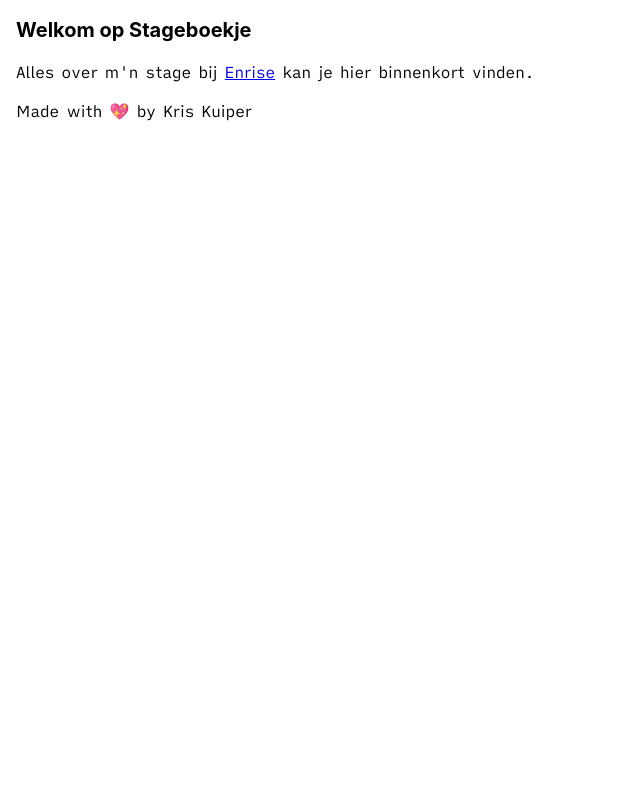
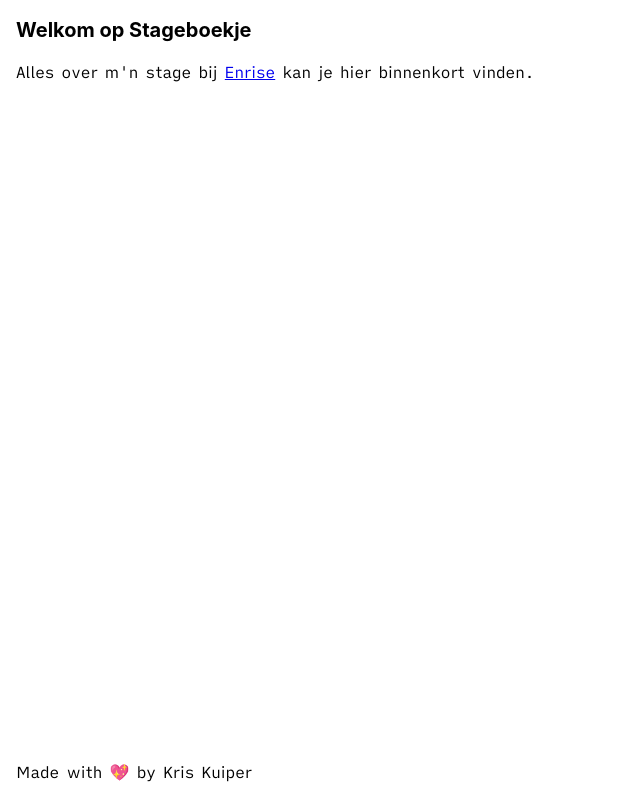
Before and after one commit to kriskuiper/stageboekje, an Eleventy site: page src/index.md in a window 1280 px wide. Shown: the whole page, without its empty margins (0-640 px from the left). Built offline with nearby package versions, Linux system fonts and the light colour scheme; Eleventy itself is replaced by a stand-in of ours; files that its build step writes are made by us from their sources.

Commit message:
feat: always make footer stick to bottom of the page

```diff
--- a/src/static/styles/style.css
+++ b/src/static/styles/style.css
@@ -34,8 +34,15 @@
 }
 
 body {
+  min-height: 100vh;
+  display: flex;
+  flex-direction: column;
   margin: 0;
   padding: 1rem;
+}
+
+main {
+  flex-grow: 1;
 }
 
 /* Typography */
```
